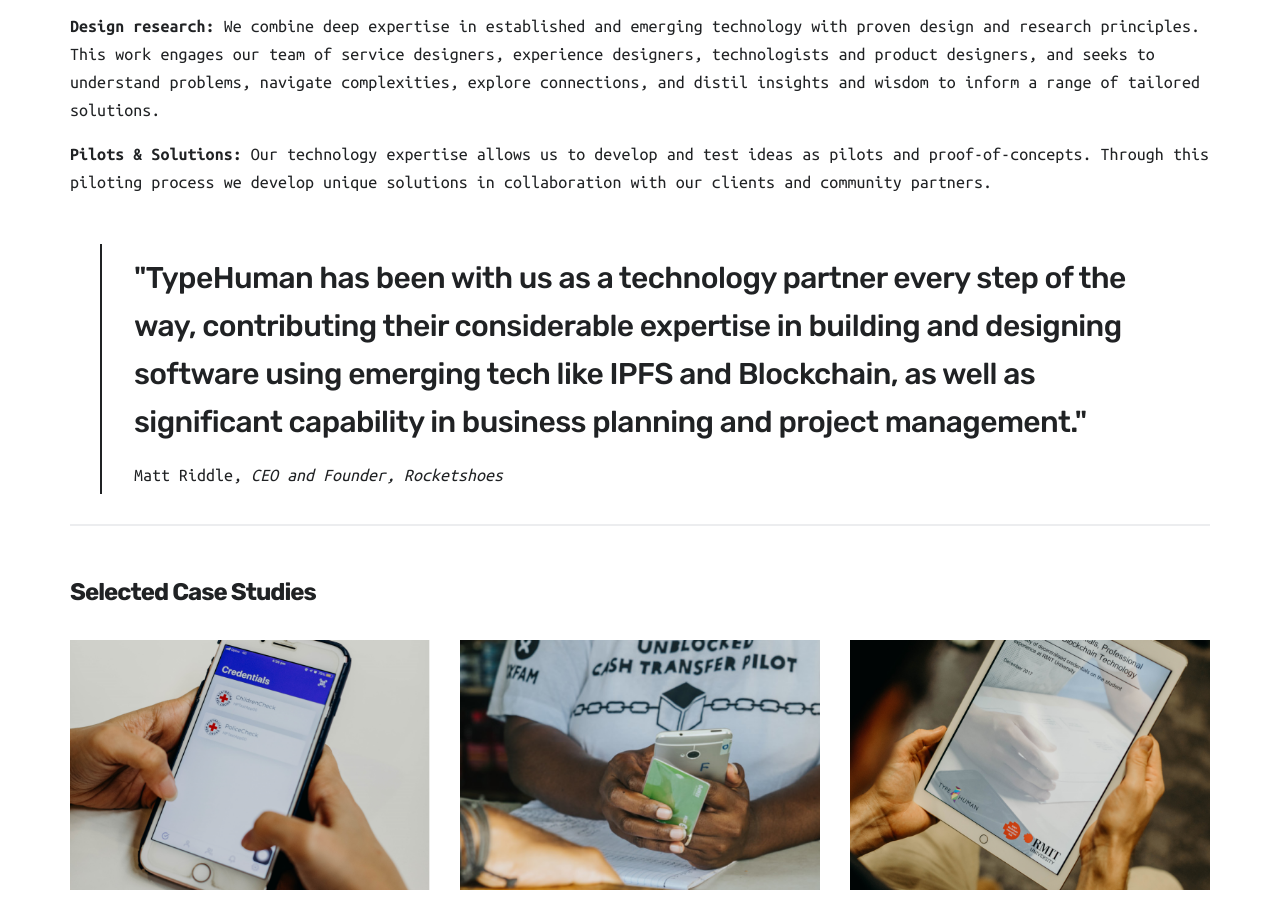
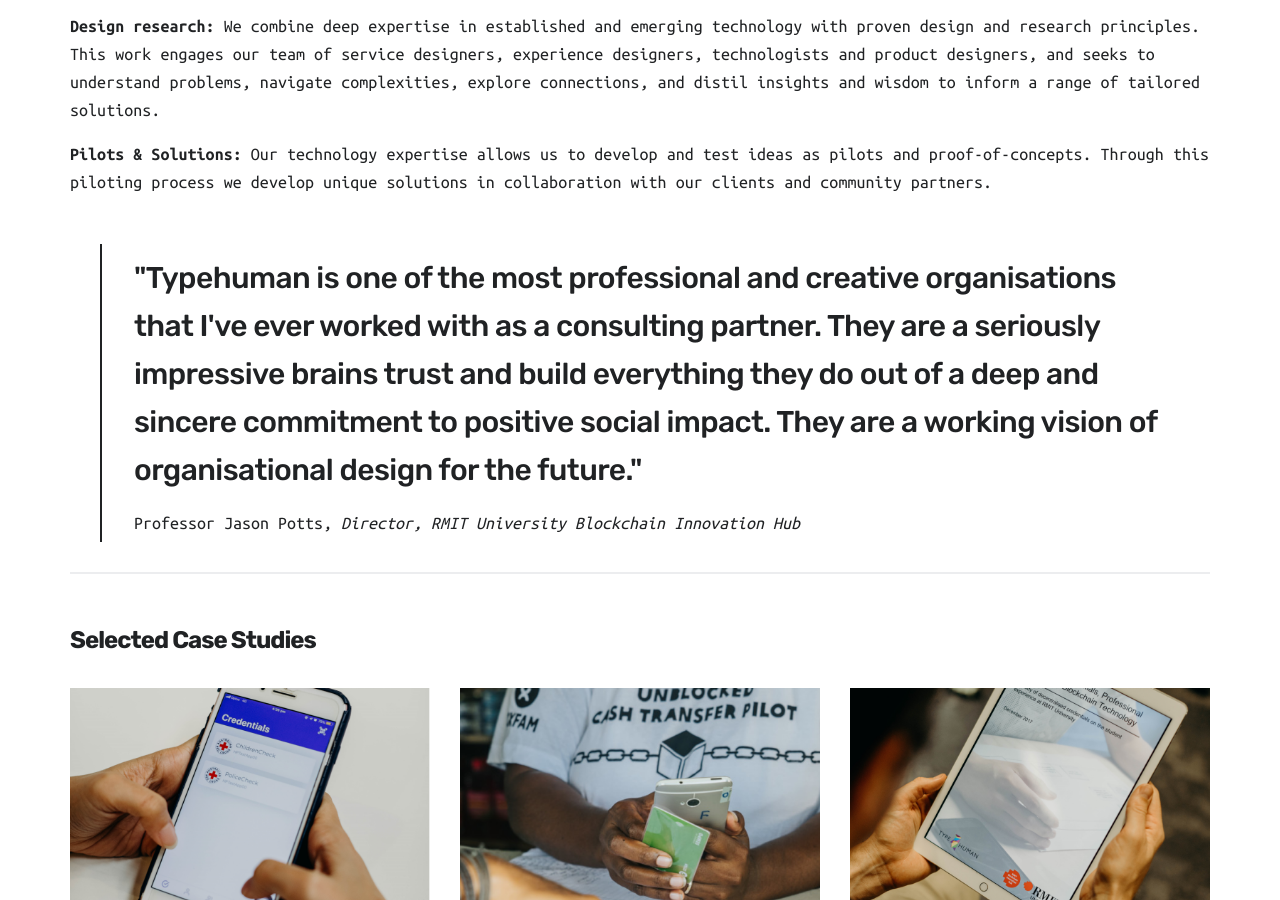
Before and after one commit to Typehuman/typehuman.github.io, a Jekyll site: the page built from projects/index.html, in a window 1280 px wide and 900 px high, scrolled down 604 px. Built offline with Jekyll 4.4.1, drawn with Linux system fonts in a browser that asks for light colours; nearby versions of some CDN libraries; a script that is not in the unit is left out.

Commit message:
updated testimonial

```diff
--- a/projects/index.html
+++ b/projects/index.html
@@ -31,8 +31,8 @@ featured_image: /images/social.jpg
 
 			<div class="wrap">
 				<blockquote class="small testimonial">
-					<p>"TypeHuman has been with us as a technology partner every step of the way, contributing their considerable expertise in building and designing software using emerging tech like IPFS and Blockchain, as well as significant capability in business planning and project management."</p>
-					<footer>Matt Riddle, <cite>CEO and Founder, Rocketshoes</cite></footer>
+					<p>"Typehuman is one of the most professional and creative organisations that I've ever worked with as a consulting partner. They are a seriously impressive brains trust and build everything they do out of a deep and sincere commitment to positive social impact. They are a working vision of organisational design for the future."</p>
+					<footer>Professor Jason Potts, <cite>Director, RMIT University Blockchain Innovation Hub</cite></footer>
 				</blockquote>
 			</div>
 
```
Also changed, not shown: 2 other files.
